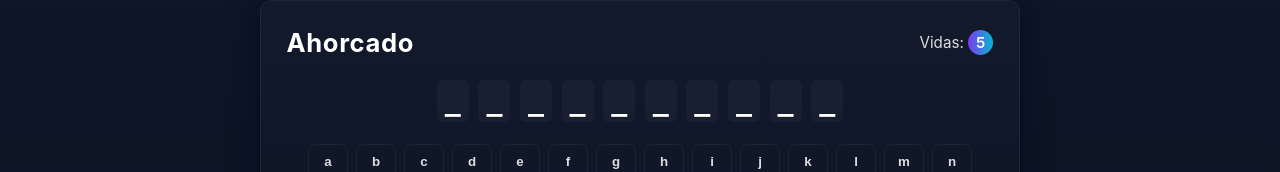
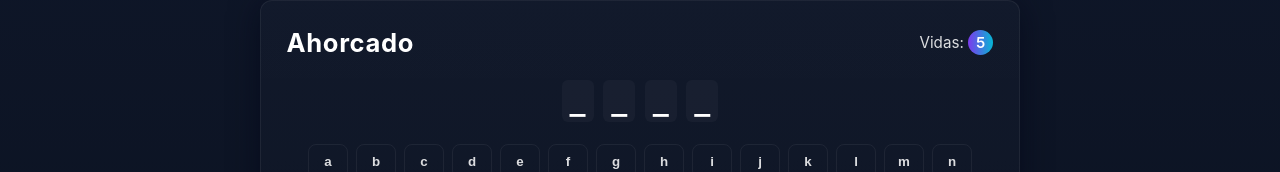
Before and after one commit to elenxt4/minigame, a Nuxt app: page /hangman in a window 1280 px wide. Shown: the part 252-424 px from the top of the page. Built offline with nearby package versions, Linux system fonts and the light colour scheme; no server answers.

Commit message:
refactor hangman word initialization; ensure word is picked after loading word list

```diff
--- a/app/pages/hangman.vue
+++ b/app/pages/hangman.vue
@@ -65,7 +65,8 @@ const pickWord = () => {
   return wordsList.value[Math.floor(Math.random() * wordsList.value.length)];
 };
 
-const word = ref(pickWord());
+// start empty so we don't show the default before the JSON is loaded
+const word = ref('');
 const lives = ref(5);
 const guessed = ref([]);
 
@@ -113,8 +114,8 @@ onMounted(async () => {
     // ignore
   }
   await loadWords(difficulty.value);
-  // ensure initial word
-  if (!word.value) word.value = pickWord();
+  // pick a fresh word after the list is loaded
+  word.value = pickWord();
 });
 
 </script>
```
